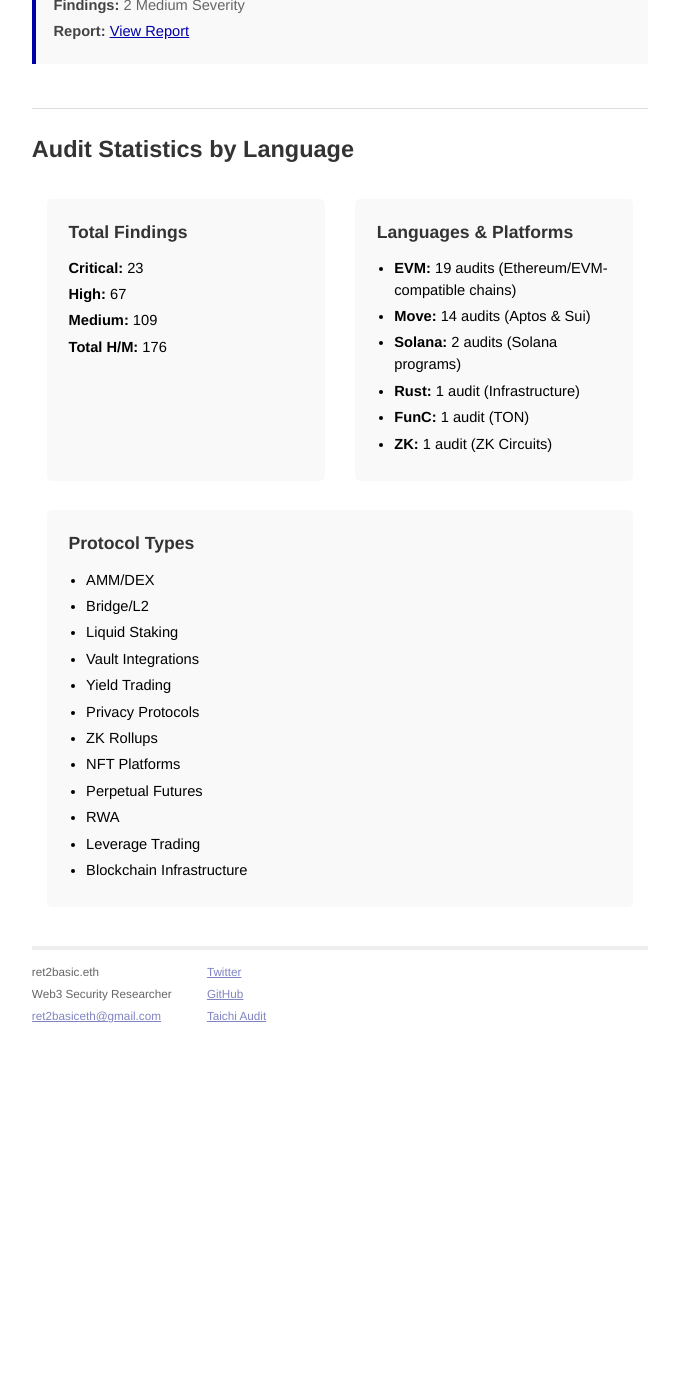
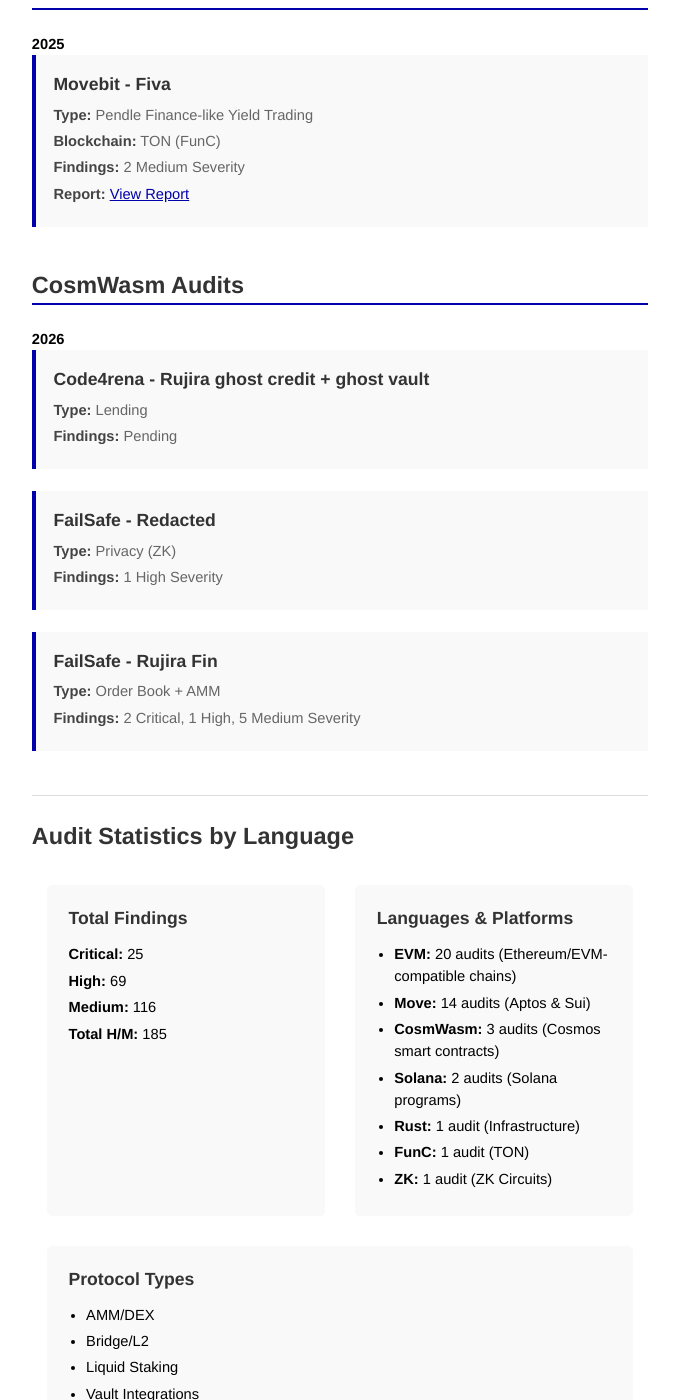
Before and after one commit to ret2basic/ret2basic.github.io, a Jekyll site: the page built from audits.html, in a window 1280 px wide and 1400 px high, scrolled down 6823 px. Shown: the whole window, without its empty margins (300-979 px from the left). Built offline with Jekyll 4.4.1, drawn with Linux system fonts in a browser that asks for light colours; before the commit the page ends 7862 px from its top, so only the background shows below that; some of the changed text lies outside the part shown.

Commit message:
Update audits portfolio entries and statistics

```diff
--- a/audits.html
+++ b/audits.html
@@ -9,6 +9,16 @@
 
   <section class="audit-list">
     <h2>EVM Audits</h2>
+
+    <h3>2026</h3>
+
+    <div class="audit-item">
+      <h3>Plainshift - Axis</h3>
+      <div class="audit-details">
+        <p><strong>Type:</strong> Ethena fork</p>
+        <p><strong>Findings:</strong> 1 Medium Severity</p>
+      </div>
+    </div>
 
     <h3>2025</h3>
 
@@ -385,21 +395,52 @@
     </div>
   </section>
 
+  <section class="audit-list">
+    <h2>CosmWasm Audits</h2>
+
+    <h3>2026</h3>
+
+    <div class="audit-item">
+      <h3>Code4rena - Rujira ghost credit + ghost vault</h3>
+      <div class="audit-details">
+        <p><strong>Type:</strong> Lending</p>
+        <p><strong>Findings:</strong> Pending</p>
+      </div>
+    </div>
+
+    <div class="audit-item">
+      <h3>FailSafe - Redacted</h3>
+      <div class="audit-details">
+        <p><strong>Type:</strong> Privacy (ZK)</p>
+        <p><strong>Findings:</strong> 1 High Severity</p>
+      </div>
+    </div>
+
+    <div class="audit-item">
+      <h3>FailSafe - Rujira Fin</h3>
+      <div class="audit-details">
+        <p><strong>Type:</strong> Order Book + AMM</p>
+        <p><strong>Findings:</strong> 2 Critical, 1 High, 5 Medium Severity</p>
+      </div>
+    </div>
+  </section>
+
   <section class="audit-summary">
     <h2>Audit Statistics by Language</h2>
     <div class="stats">
       <div class="stat-item">
         <h3>Total Findings</h3>
-        <p><strong>Critical:</strong> 23</p>
-        <p><strong>High:</strong> 67</p>
-        <p><strong>Medium:</strong> 109</p>
-        <p><strong>Total H/M:</strong> 176</p>
+        <p><strong>Critical:</strong> 25</p>
+        <p><strong>High:</strong> 69</p>
+        <p><strong>Medium:</strong> 116</p>
+        <p><strong>Total H/M:</strong> 185</p>
       </div>
       <div class="stat-item">
         <h3>Languages & Platforms</h3>
         <ul>
-          <li><strong>EVM:</strong> 19 audits (Ethereum/EVM-compatible chains)</li>
+          <li><strong>EVM:</strong> 20 audits (Ethereum/EVM-compatible chains)</li>
           <li><strong>Move:</strong> 14 audits (Aptos & Sui)</li>
+          <li><strong>CosmWasm:</strong> 3 audits (Cosmos smart contracts)</li>
           <li><strong>Solana:</strong> 2 audits (Solana programs)</li>
           <li><strong>Rust:</strong> 1 audit (Infrastructure)</li>
           <li><strong>FunC:</strong> 1 audit (TON)</li>
```
